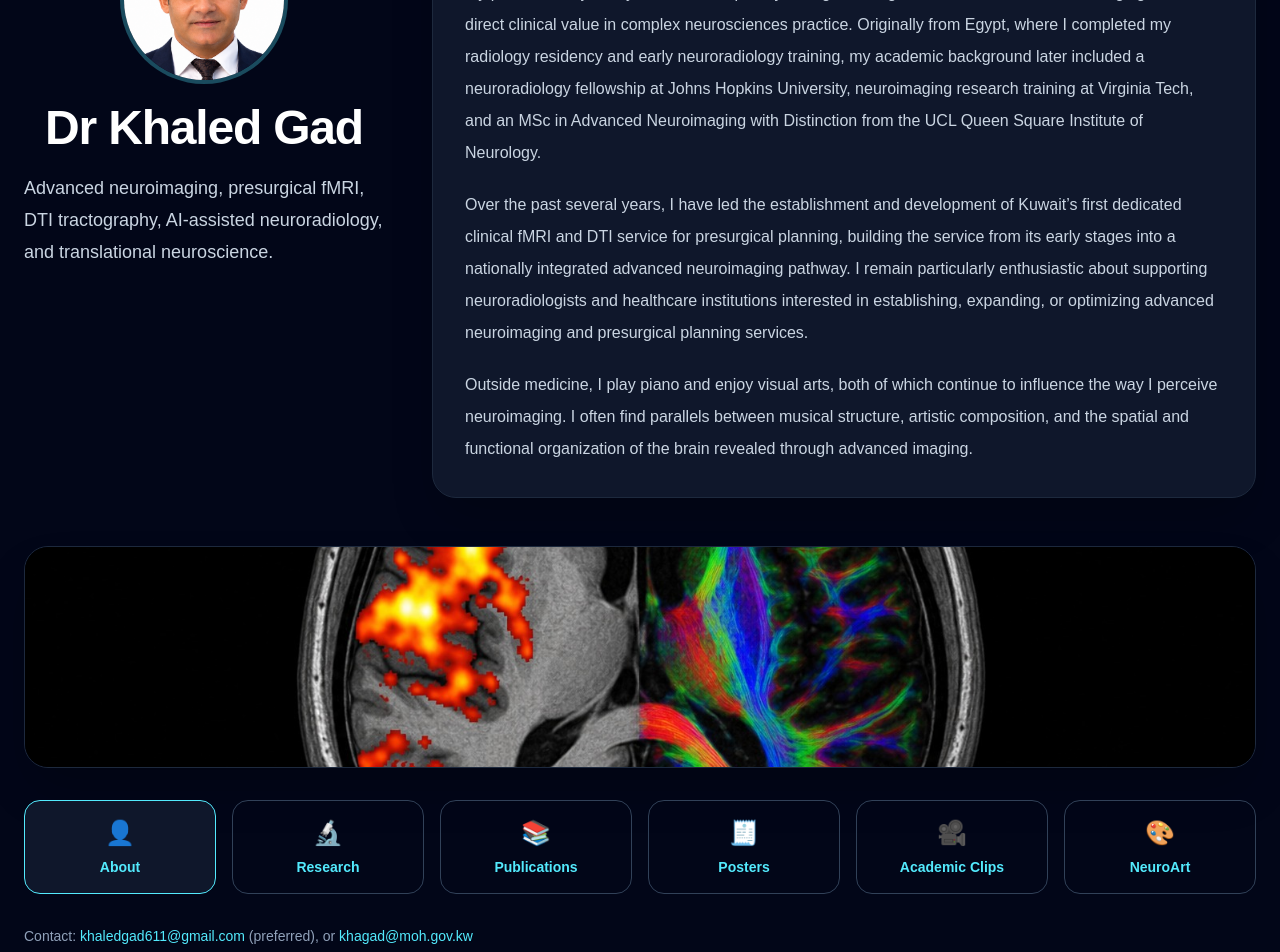
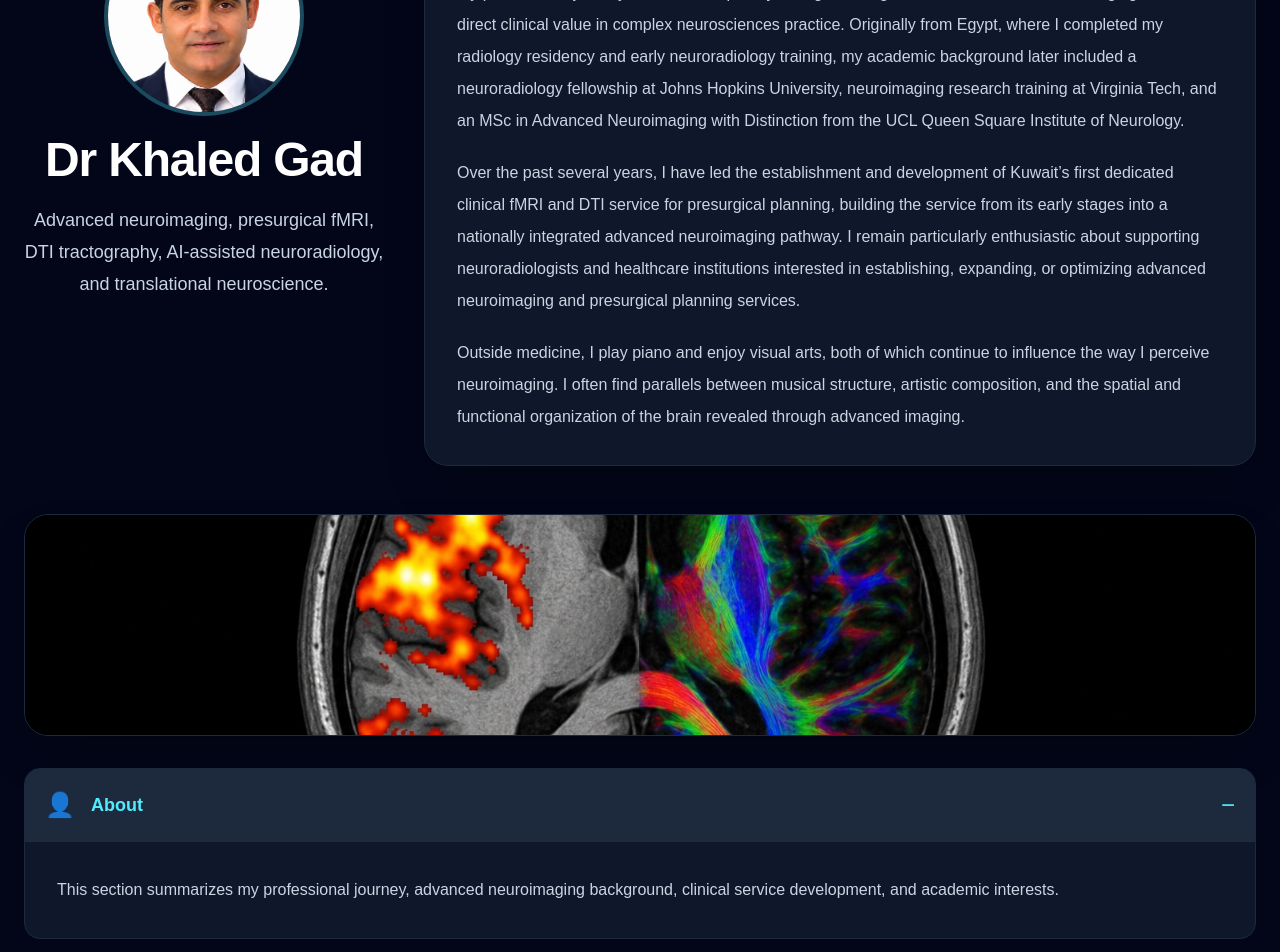
Before and after one commit to khaledneuro/dr-khaled-site, a Next.js app: page / in a window 1280 px wide. Shown: the part 180-1132 px from the top of the page. Built offline with nearby package versions, Linux system fonts and the light colour scheme.

Commit message:
Add accordion layout and mobile polish

```diff
--- a/src/app/page.tsx
+++ b/src/app/page.tsx
@@ -13,35 +13,38 @@ import neuroArtHero from "../assets/neuroimaging-art.png";
 export default function Home() {
   const [activeSection, setActiveSection] = useState("about");
 
+  const toggleSection = (section: string) => {
+    setActiveSection(activeSection === section ? "" : section);
+  };
+
   return (
     <main className="min-h-screen bg-slate-950 text-white">
-      <section className="mx-auto max-w-7xl px-6 py-16">
-        <div className="grid gap-12 lg:grid-cols-[360px_1fr] lg:items-start">
-          <div className="flex flex-col items-center lg:items-center">
-            <p className="mb-5 text-xs uppercase tracking-[0.35em] text-cyan-300">
+      <section className="mx-auto max-w-7xl px-5 py-10 sm:px-6 sm:py-16">
+        <div className="grid gap-10 lg:grid-cols-[360px_1fr] lg:items-start">
+          <div className="flex flex-col items-center text-center lg:items-center">
+            <p className="mb-5 text-xs uppercase tracking-[0.3em] text-cyan-300 sm:tracking-[0.35em]">
               Consultant Neuroradiologist
             </p>
 
             <Image
               src={profilePic}
               alt="Dr Khaled Gad"
-              className="mb-6 h-40 w-40 rounded-full object-cover object-[center_2%] ring-4 ring-cyan-300/30"
+              className="mb-6 h-44 w-44 rounded-full object-cover object-[center_0%] ring-4 ring-cyan-300/30 sm:h-48 sm:w-48"
               priority
             />
 
-            <h1 className="whitespace-nowrap text-5xl font-bold tracking-tight">
+            <h1 className="text-4xl font-bold tracking-tight sm:text-5xl">
               Dr Khaled Gad
             </h1>
 
-            <p className="mt-5 max-w-sm text-lg leading-8 text-slate-300">
+            <p className="mt-5 max-w-sm text-base leading-8 text-slate-300 sm:text-lg">
               Advanced neuroimaging, presurgical fMRI, DTI tractography,
               AI-assisted neuroradiology, and translational neuroscience.
             </p>
           </div>
 
-          <div>
-            <section className="rounded-3xl border border-slate-800 bg-slate-900 p-8 shadow-2xl">
-              <h2 className="text-3xl font-bold">
+          <section className="rounded-3xl border border-slate-800 bg-slate-900 p-6 shadow-2xl sm:p-8">
+            <h2 className="text-2xl font-bold sm:text-3xl">
               About Me & My Journey in Neuroradiology
             </h2>
 
@@ -69,57 +72,70 @@ export default function Home() {
             </p>
 
             <p className="mt-5 text-base leading-8 text-slate-300">
-                Outside medicine, I play piano and enjoy visual arts, both of which
-                continue to influence the way I perceive neuroimaging. I often
-                find parallels between musical structure, artistic composition,
-                and the spatial and functional organization of the brain
-                revealed through advanced imaging.
+              Outside medicine, I play piano and enjoy visual arts, both of
+              which continue to influence the way I perceive neuroimaging. I
+              often find parallels between musical structure, artistic
+              composition, and the spatial and functional organization of the
+              brain revealed through advanced imaging.
             </p>
           </section>
-          </div>
         </div>
 
         <div className="mt-12 overflow-hidden rounded-3xl border border-slate-800 shadow-2xl">
           <Image
             src={neuroArtHero}
             alt="Advanced neuroimaging artistic composite"
-            className="h-[220px] w-full object-cover"
+            className="h-[180px] w-full object-cover sm:h-[220px]"
             priority
           />
         </div>
 
-        <div className="mt-8 grid gap-4 sm:grid-cols-2 lg:grid-cols-6">
+        <div className="mt-8 space-y-4">
           {[
             ["about", "👤", "About"],
-            ["research", "🔬", "Research"],
+            ["research", "🔬", "Ongoing Research"],
             ["publications", "📚", "Publications"],
             ["posters", "🧾", "Posters"],
             ["clips", "🎥", "Academic Clips"],
             ["neuroart", "🎨", "NeuroArt"],
           ].map(([key, icon, label]) => (
+            <div
+              key={key}
+              className="overflow-hidden rounded-2xl border border-slate-800 bg-slate-900"
+            >
               <button
-              key={key}
-              onClick={() => setActiveSection(key)}
-              className={`cursor-pointer rounded-2xl border p-4 text-center transition ${
+                onClick={() => toggleSection(key)}
+                className={`flex w-full cursor-pointer items-center justify-between p-5 text-left transition ${
                   activeSection === key
-                  ? "border-cyan-300 bg-slate-900"
-                  : "border-slate-700 hover:border-cyan-300 hover:bg-slate-900"
+                    ? "bg-slate-800"
+                    : "hover:bg-slate-800/70"
                 }`}
               >
-              <div className="text-2xl">{icon}</div>
-              <div className="mt-2 text-sm font-semibold text-cyan-300">
+                <div className="flex items-center gap-4">
+                  <span className="text-2xl">{icon}</span>
+                  <span className="text-base font-semibold text-cyan-300 sm:text-lg">
                     {label}
+                  </span>
                 </div>
+                <span className="text-2xl text-cyan-300">
+                  {activeSection === key ? "−" : "+"}
+                </span>
               </button>
-          ))}
-        </div>
 
-        {activeSection !== "about" && (
-          <div className="mt-12 w-full rounded-3xl border border-slate-800 bg-slate-900 p-8 shadow-2xl">
-            {activeSection === "research" && (
+              {activeSection === key && (
+                <div className="border-t border-slate-800 p-6 sm:p-8">
+                  {key === "about" && (
+                    <p className="max-w-5xl leading-8 text-slate-300">
+                      This section summarizes my professional journey,
+                      advanced neuroimaging background, clinical service
+                      development, and academic interests.
+                    </p>
+                  )}
+
+                  {key === "research" && (
                     <section>
-                <h2 className="text-3xl font-bold">
-                  My Current Research Projects
+                      <h2 className="text-2xl font-bold sm:text-3xl">
+                        Ongoing Research Projects
                       </h2>
 
                       <div className="mt-8 space-y-12">
@@ -152,7 +168,7 @@ export default function Home() {
                         ].map(([fig, title, summary], index) => (
                           <div
                             key={index}
-                      className="grid gap-8 lg:grid-cols-2 lg:items-center"
+                            className="grid gap-6 lg:grid-cols-2 lg:items-center"
                           >
                             <Image
                               src={fig}
@@ -160,7 +176,7 @@ export default function Home() {
                               className="rounded-2xl border border-slate-800"
                             />
                             <div>
-                        <h3 className="text-2xl font-semibold text-cyan-300">
+                              <h3 className="text-xl font-semibold text-cyan-300 sm:text-2xl">
                                 {title as string}
                               </h3>
                               <p className="mt-4 leading-8 text-slate-300">
@@ -173,11 +189,13 @@ export default function Home() {
                     </section>
                   )}
 
-            {activeSection === "publications" && (
+                  {key === "publications" && (
                     <section>
-                <h2 className="text-3xl font-bold">Selected Publications</h2>
+                      <h2 className="text-2xl font-bold sm:text-3xl">
+                        Selected Publications
+                      </h2>
 
-                <div className="mt-8 space-y-5 text-lg leading-8 text-slate-300">
+                      <div className="mt-8 space-y-5 text-base leading-8 text-slate-300 sm:text-lg">
                         <p>• Resectability issues with head and neck cancer. <span className="text-cyan-300">AJNR, 2006.</span></p>
                         <p>• Syringohydromyelia in Chiari I malformation. <span className="text-cyan-300">AJNR, 2017.</span></p>
                         <p>• CT of anterior segment eye injuries. <span className="text-cyan-300">AJR, 2017.</span></p>
@@ -199,9 +217,9 @@ export default function Home() {
                     </section>
                   )}
 
-            {activeSection === "posters" && (
+                  {key === "posters" && (
                     <section>
-    <h2 className="text-3xl font-bold">
+                      <h2 className="text-2xl font-bold sm:text-3xl">
                         Selected Posters & Scientific Presentations
                       </h2>
 
@@ -210,7 +228,7 @@ export default function Home() {
                           View Selected Posters
                         </h3>
 
-      <div className="mt-5 space-y-3 text-lg leading-8">
+                        <div className="mt-5 space-y-3 text-base leading-8 sm:text-lg">
                           {[
                             "Gadolinium deposition ASPNR2022.pdf",
                             "H3K27M QueenSquareSymposium2022 poster.pdf",
@@ -232,207 +250,69 @@ export default function Home() {
                         </div>
                       </div>
 
-    <div className="mt-10 space-y-6 text-lg leading-8 text-slate-300">
-
-      <p>
-        • Khaled Gad (presenting author), A. Fawaz, I. Ismail,
-        L. Alsarraf, F. Dashti, F. Barkhof:
-        Whole Brain Volumetry in Adults with Early-Onset MRI-Negative Epilepsy.
-        American Society of Functional Neuroradiology Meeting,
-        Boston, October 2023.
-      </p>
-
-      <p>
-        • Khaled Gad, L. Alsarraf, F. Dashti, Nawal Akbar,
-        Abrar Hayat:
-        The Changing Trend of Gadolinium Brain Deposition Among Children
-        After Implementing a New Institutional “Macrocyclic Agent-Only” Policy.
-        American Society of Pediatric Neuroradiology,
-        Florida, USA, January 2022.
-      </p>
-
-      <p>
-        • Khaled Gad (presenting author), Topriceanu,
-        Constantin-Cristian, Sotirios Bisdas:
-        Neuroimaging Correlates of H3K27M-Altered Midline Glioma:
-        A Systematic Review and Meta-analysis.
-        Annual Meeting of the Queen Square Institute of Neurology,
-        London, UK, May 2022.
-      </p>
-
-      <p>
-        • Khaled Gad (invited speaker), David Yousem:
-        Syringohydromyelia in Patients with Chiari I Malformation:
-        A Retrospective Analysis.
-        Presented during the Chiari Syringomyelia Foundation meeting
-        at the Congress of Neurological Surgeons,
-        Boston, MA, October 2017.
-      </p>
-
-      <p>
-        • Sara El-Garawany, Khaled Gad (presenting author),
-        Ahmed Anwar, Mohamed El-Beblawy:
-        Diffusion Tensor Imaging in Primary Open Angle Glaucoma.
-        Educational exhibit at the ASHNR Meeting,
-        Las Vegas, NV, 2017.
-      </p>
-
-      <p>
-        • Imane Yassine, Waleed Eldeeb, Khaled Gad,
-        Yosry Ashour, Ahmed Hosny:
-        Electroencephalographic and Diffusion Tensor Imaging Changes
-        in Idiopathic Epileptic Children.
-        Poster presentation awarded as “Best Abstract”
-        at the 32nd International Epilepsy Congress,
-        Barcelona, Spain, September 2017.
-      </p>
-
-      <p>
-        • Sachin Gujar, Khaled Gad, Elcin Zan,
-        Nafi Aygun, James Zinreich:
-        A Step-by-Step Application of Static and Dynamic Multi-Planar
-        Reconstructed CT Images to Reduce FESS Complications.
-        RSNA Meeting,
-        Chicago, IL, November 2016.
-      </p>
-
-      <p>
-        • Khaled Gad (presenting author), Eric Singman,
-        Rohini Nadgir, David Yousem, Jay Pillai:
-        CT of Anterior Segment Injuries of the Eye Globe.
-        Oral presentation at ASHNR,
-        Washington, DC, September 2016.
-      </p>
-
-      <p>
-        • Merage Ghane, Khaled Gad, Andrew Valdespino,
-        Marika Coffman, John Richey:
-        The Strength of Cerebello-Thalamic Connectivity
-        as a Function of Age in Autism Spectrum Disorders.
-        SNF Meeting,
-        San Diego, CA, 2014.
-      </p>
-
-      <p>
-        • Khaled Gad (presenting author), Magdy Elnesr,
-        Ossama Adly, Mohamed Hamed, Mohamed Habba,
-        David Yousem:
-        Pathological Expansion of the Jaw:
-        A Useful Parameter in Differentiation Between Benign
-        and Malignant Lesions.
-        ASNR Meeting,
-        New York, NY, April 2012.
-      </p>
-
-      <p>
-        • Khaled Gad (presenting author), Mohamed Ellabban,
-        James Sciubba:
-        Trans-facial Dental Ultrasonography (TFD-US):
-        A New Technique for Assessment of Jaw Cysts.
-        ASNR Meeting,
-        Seattle, WA, June 2011.
-      </p>
-
-      <p>
-        • Khaled Gad (presenting author), Magdy Elnesr,
-        Ossama Adly, Mohamed Hamed, Mohamed Habba,
-        David Yousem:
-        The Effect of Jaw Lesions on the Neurovascular Canals:
-        An Important Diagnostic Feature on Dental CT.
-        Oral presentation at ESHNR,
-        Vienna, Austria, September 2010.
-      </p>
-
-      <p>
-        • Khaled Gad (presenting author), Magdy El-Nesr,
-        Tarek Khalil, Adel Nessim Abu Saif:
-        Transcranial Doppler Ultrasonography in Head Injury.
-        Oral presentation at the ASNR Meeting,
-        San Diego, CA, May 2006.
-      </p>
-
+                      <div className="mt-10 space-y-6 text-base leading-8 text-slate-300 sm:text-lg">
+                        <p>• Khaled Gad (presenting author), A. Fawaz, I. Ismail, L. Alsarraf, F. Dashti, F. Barkhof: Whole Brain Volumetry in Adults with Early-Onset MRI-Negative Epilepsy. American Society of Functional Neuroradiology Meeting, Boston, October 2023.</p>
+                        <p>• Khaled Gad, L. Alsarraf, F. Dashti, Nawal Akbar, Abrar Hayat: The Changing Trend of Gadolinium Brain Deposition Among Children After Implementing a New Institutional “Macrocyclic Agent-Only” Policy. American Society of Pediatric Neuroradiology, Florida, USA, January 2022.</p>
+                        <p>• Khaled Gad (presenting author), Topriceanu, Constantin-Cristian, Sotirios Bisdas: Neuroimaging Correlates of H3K27M-Altered Midline Glioma: A Systematic Review and Meta-analysis. Annual Meeting of the Queen Square Institute of Neurology, London, UK, May 2022.</p>
+                        <p>• Khaled Gad (invited speaker), David Yousem: Syringohydromyelia in Patients with Chiari I Malformation: A Retrospective Analysis. Presented during the Chiari Syringomyelia Foundation meeting at the Congress of Neurological Surgeons, Boston, MA, October 2017.</p>
+                        <p>• Sara El-Garawany, Khaled Gad (presenting author), Ahmed Anwar, Mohamed El-Beblawy: Diffusion Tensor Imaging in Primary Open Angle Glaucoma. Educational exhibit at the ASHNR Meeting, Las Vegas, NV, 2017.</p>
+                        <p>• Imane Yassine, Waleed Eldeeb, Khaled Gad, Yosry Ashour, Ahmed Hosny: Electroencephalographic and Diffusion Tensor Imaging Changes in Idiopathic Epileptic Children. Poster presentation awarded as “Best Abstract” at the 32nd International Epilepsy Congress, Barcelona, Spain, September 2017.</p>
+                        <p>• Sachin Gujar, Khaled Gad, Elcin Zan, Nafi Aygun, James Zinreich: A Step-by-Step Application of Static and Dynamic Multi-Planar Reconstructed CT Images to Reduce FESS Complications. RSNA Meeting, Chicago, IL, November 2016.</p>
+                        <p>• Khaled Gad (presenting author), Eric Singman, Rohini Nadgir, David Yousem, Jay Pillai: CT of Anterior Segment Injuries of the Eye Globe. Oral presentation at ASHNR, Washington, DC, September 2016.</p>
+                        <p>• Merage Ghane, Khaled Gad, Andrew Valdespino, Marika Coffman, John Richey: The Strength of Cerebello-Thalamic Connectivity as a Function of Age in Autism Spectrum Disorders. SNF Meeting, San Diego, CA, 2014.</p>
+                        <p>• Khaled Gad (presenting author), Magdy Elnesr, Ossama Adly, Mohamed Hamed, Mohamed Habba, David Yousem: Pathological Expansion of the Jaw: A Useful Parameter in Differentiation Between Benign and Malignant Lesions. ASNR Meeting, New York, NY, April 2012.</p>
+                        <p>• Khaled Gad (presenting author), Mohamed Ellabban, James Sciubba: Trans-facial Dental Ultrasonography (TFD-US): A New Technique for Assessment of Jaw Cysts. ASNR Meeting, Seattle, WA, June 2011.</p>
+                        <p>• Khaled Gad (presenting author), Magdy Elnesr, Ossama Adly, Mohamed Hamed, Mohamed Habba, David Yousem: The Effect of Jaw Lesions on the Neurovascular Canals: An Important Diagnostic Feature on Dental CT. Oral presentation at ESHNR, Vienna, Austria, September 2010.</p>
+                        <p>• Khaled Gad (presenting author), Magdy El-Nesr, Tarek Khalil, Adel Nessim Abu Saif: Transcranial Doppler Ultrasonography in Head Injury. Oral presentation at the ASNR Meeting, San Diego, CA, May 2006.</p>
                       </div>
                     </section>
                   )}
 
-            {activeSection === "clips" && (
+                  {key === "clips" && (
                     <section>
-    <h2 className="text-3xl font-bold">Academic Clips</h2>
+                      <h2 className="text-2xl font-bold sm:text-3xl">
+                        Academic Clips
+                      </h2>
 
                       <div className="mt-8 rounded-3xl border border-slate-800 bg-slate-950 p-6">
                         <h3 className="text-xl font-semibold text-white">
                           Selected Academic Clips
                         </h3>
 
-      <div className="mt-5 space-y-4 text-lg leading-8">
-        <p>
-          <a
-            href="https://youtu.be/HKo81RxGrV0"
-            target="_blank"
-            className="text-cyan-300 hover:underline"
-          >
-            Establishing a New fMRI Service — fMRI Users Forum by NNL, Bergen, Norway
-          </a>
-        </p>
-        <p>
-  <a
-    href="https://youtu.be/uqUhCnmZI1o"
-    target="_blank"
-    className="text-cyan-300 hover:underline"
-  >
-    Making MRS Easy to Interpret — ASFNR, Austin, Texas
-  </a>
-</p>
-<p>
-  <a
-    href="https://youtu.be/iN-DDnyhgJc"
-    target="_blank"
-    className="text-cyan-300 hover:underline"
-  >
-    VBM-Based Volumetry in MRI-Negative Epilepsy — ASFNR, Boston, MA
-  </a>
-</p>
-<p>
-  <a
-    href="https://youtu.be/oGby86hA8-A"
-    target="_blank"
-    className="text-cyan-300 hover:underline"
-  >
-    DBS Planning — World Parkinson’s Day, Kuwait
-  </a>
-</p>
-<p>
-  <a
-    href="https://youtu.be/PCure-7LaWY"
-    target="_blank"
-    className="text-cyan-300 hover:underline"
-  >
-    fMRI/DTI for Presurgical Planning — BSNR Grand Round, UK
-  </a>
-</p>
+                        <div className="mt-5 space-y-4 text-base leading-8 sm:text-lg">
+                          <p><a href="https://youtu.be/HKo81RxGrV0" target="_blank" className="text-cyan-300 hover:underline">Establishing a New fMRI Service — fMRI Users Forum by NNL, Bergen, Norway</a></p>
+                          <p><a href="https://youtu.be/uqUhCnmZI1o" target="_blank" className="text-cyan-300 hover:underline">Making MRS Easy to Interpret — ASFNR, Austin, Texas</a></p>
+                          <p><a href="https://youtu.be/iN-DDnyhgJc" target="_blank" className="text-cyan-300 hover:underline">VBM-Based Volumetry in MRI-Negative Epilepsy — ASFNR, Boston, MA</a></p>
+                          <p><a href="https://youtu.be/oGby86hA8-A" target="_blank" className="text-cyan-300 hover:underline">DBS Planning — World Parkinson’s Day, Kuwait</a></p>
+                          <p><a href="https://youtu.be/PCure-7LaWY" target="_blank" className="text-cyan-300 hover:underline">fMRI/DTI for Presurgical Planning — BSNR Grand Round, UK</a></p>
                         </div>
                       </div>
 
                       <p className="mt-8 max-w-5xl leading-8 text-slate-300">
-      Selected short academic presentations, invited talks, educational
-      discussions, and neuroradiology teaching clips focused on advanced
-      neuroimaging, presurgical planning, functional MRI, AI applications,
-      and translational neuroscience.
+                        Selected short academic presentations, invited talks,
+                        educational discussions, and neuroradiology teaching
+                        clips focused on advanced neuroimaging, presurgical
+                        planning, functional MRI, AI applications, and
+                        translational neuroscience.
                       </p>
                     </section>
                   )}
 
-           {activeSection === "neuroart" && (
+                  {key === "neuroart" && (
                     <section>
-    <h2 className="text-3xl font-bold">NeuroArt</h2>
+                      <h2 className="text-2xl font-bold sm:text-3xl">
+                        NeuroArt
+                      </h2>
 
                       <p className="mt-5 max-w-5xl leading-8 text-slate-300">
-      NeuroArt is a visual exploration of the intersection between
-      neuroscience, neuroradiology, functional imaging, music, and artistic
-      interpretation. Through selected imaging-based compositions and
-      educational visual concepts, this section reflects how advanced
-      neuroimaging can transcend diagnostic boundaries and evolve into a
-      medium of scientific storytelling and creativity.
+                        NeuroArt is a visual exploration of the intersection
+                        between neuroscience, neuroradiology, functional
+                        imaging, music, and artistic interpretation. Through
+                        selected imaging-based compositions and educational
+                        visual concepts, this section reflects how advanced
+                        neuroimaging can transcend diagnostic boundaries and
+                        evolve into a medium of scientific storytelling and
+                        creativity.
                       </p>
 
                       <div className="mt-8 rounded-3xl border border-slate-800 bg-slate-950 p-6">
@@ -440,8 +320,9 @@ export default function Home() {
                           Featured NeuroArt Collection
                         </h3>
 
-      <p className="mt-4 text-lg leading-8 text-slate-300">
-        Imaginary Masterpieces Inspired by Famous Painters’ Art Styles
+                        <p className="mt-4 text-base leading-8 text-slate-300 sm:text-lg">
+                          Imaginary Masterpieces Inspired by Famous Painters’
+                          Art Styles
                         </p>
 
                         <a
@@ -456,14 +337,24 @@ export default function Home() {
                   )}
                 </div>
               )}
-        <div className="mt-8 text-sm text-slate-400">
+            </div>
+          ))}
+        </div>
+
+        <div className="mt-8 text-sm leading-7 text-slate-400">
           <p>
             Contact:{" "}
-            <a href="mailto:khaledgad611@gmail.com" className="text-cyan-300 hover:underline">
+            <a
+              href="mailto:khaledgad611@gmail.com"
+              className="text-cyan-300 hover:underline"
+            >
               khaledgad611@gmail.com
             </a>{" "}
             (preferred), or{" "}
-            <a href="mailto:khagad@moh.gov.kw" className="text-cyan-300 hover:underline">
+            <a
+              href="mailto:khagad@moh.gov.kw"
+              className="text-cyan-300 hover:underline"
+            >
               khagad@moh.gov.kw
             </a>
           </p>
```
Lines whose indentation alone changed are shown as unchanged.
